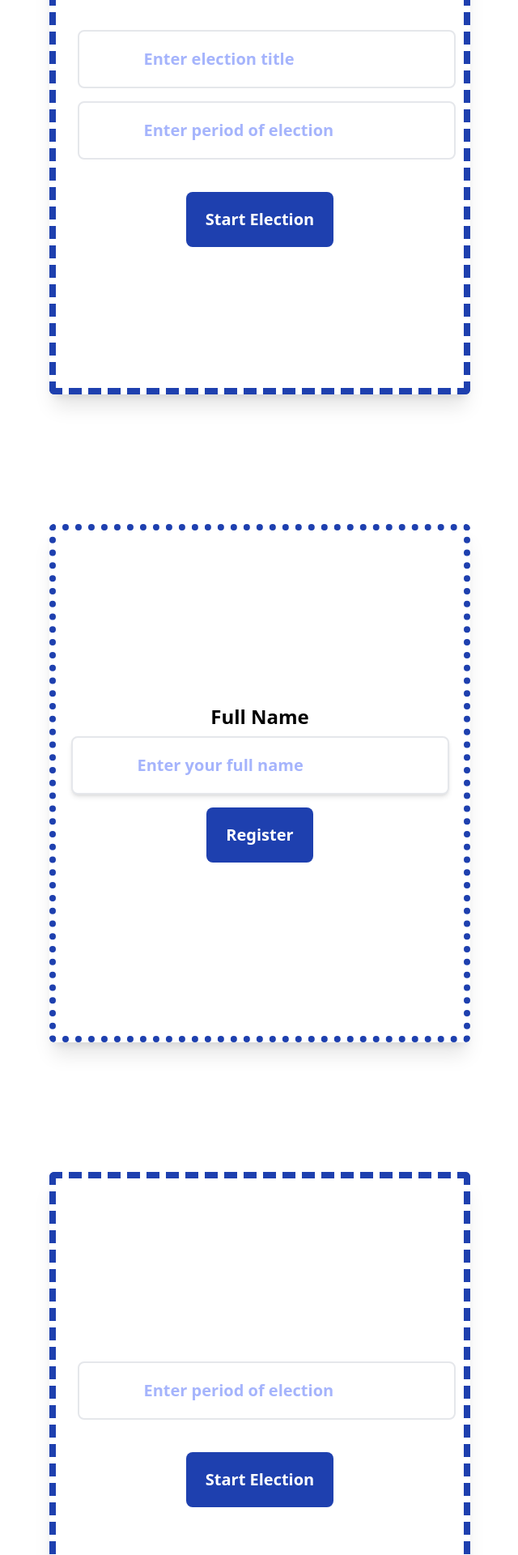
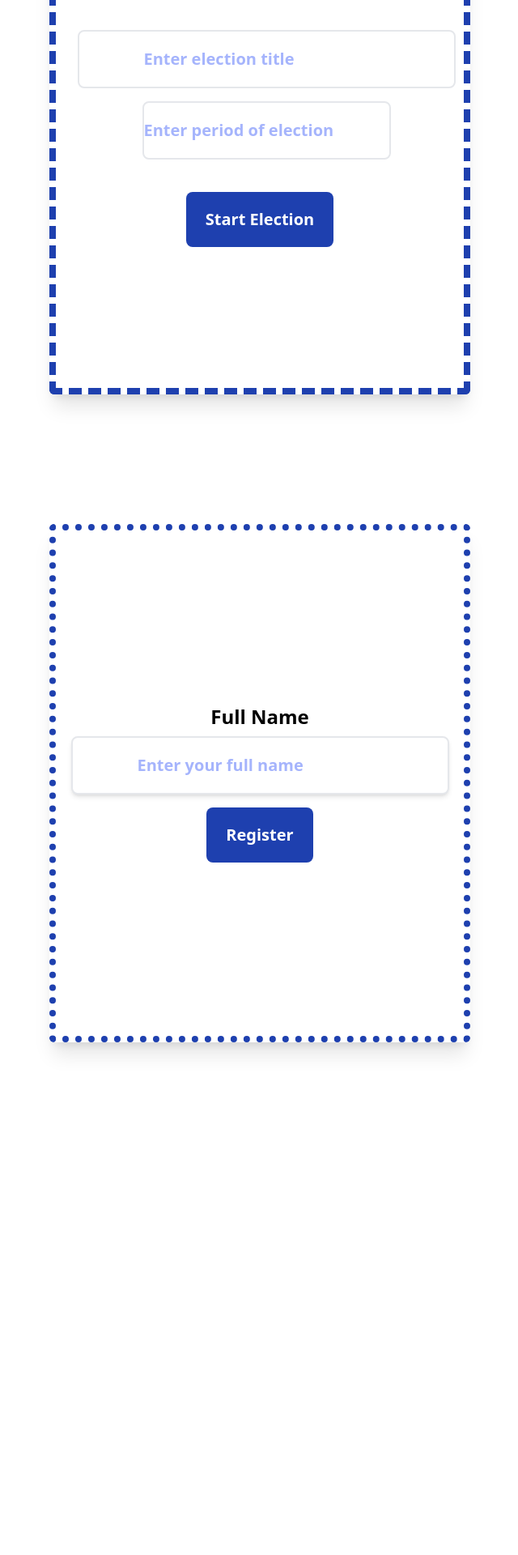
Before and after one commit to Riocodex/Voting-app-frontend, a Next.js app: page / in a window 1280 px wide. Shown: the part 760-2680 px from the top of the page at 81% size, without its empty margins (319-959 px from the left). After the commit the page ends 2167 px from the top, so only its background shows below. Built offline with nearby package versions, Linux system fonts and the light colour scheme.

Commit message:
updated voting.js

```diff
--- a/components/startElection.js
+++ b/components/startElection.js
@@ -105,7 +105,7 @@ const StartElection = (
       <div>
 
         <input
-        class="ml-6 m-2 px-20 py-5 rounded-lg border-gray-200 border-2 text-gray-500 text-xl font-semibold justify-center items-center placeholder-indigo-300"
+        class="ml-6 m-2 px-18 py-5 rounded-lg border-gray-200 border-2 text-gray-500 text-xl font-semibold justify-center items-center placeholder-indigo-300"
         type="text"
         placeholder="Enter period of election"
         onChange={updatePeriod}
--- a/components/voting.js
+++ b/components/voting.js
@@ -2,8 +2,10 @@ import React, { useEffect , useState } from 'react'
 
 import { ethers } from "ethers";
 
-const Voting = () => {
+const Voting = ({isElection}) => {
   return (
+   <div>
+     {isElection ? (
         <div>
         <div className='h-screen flex justify-center items-center py-20 px-20 '>
   <div className='election-back flex flex-col flex justify-center items-center border-green-800 py-20 shadow-xl rounded-md'>
@@ -16,7 +18,7 @@ const Voting = () => {
     <input
     class="ml-6 m-2 px-20 py-5 rounded-lg border-gray-200 border-2 text-gray-500 text-xl font-semibold justify-center items-center placeholder-indigo-300"
     type="text"
-        placeholder="Enter period of election"
+    placeholder="Enter name of Candidate"
     // onChange={updateVotersName}
     />
   </div>
@@ -26,10 +28,14 @@ const Voting = () => {
 
 class="mt-8 bg-blue-800 rounded-lg text-white py-5 px-6 font-bold text-xl mt-2 hover:py-6 hover:px-10 hover:text-2xl"
 >
-    Start Election
+Vote
 </button>
   </div>
 </div>
+</div>
+     ) : (
+        <p></p>
+     )}
    </div>
   )
 }
--- a/pages/index.js
+++ b/pages/index.js
@@ -144,13 +144,8 @@ export default function Home() {
       contractABI={contractABI}
       setCandidateDetails={setCandidateDetails}
       />
-      <Voting/>
+      <Voting isElection={isElection}/>
 
-      <button
-      onClick={viewDetails}
-      >
-        Click to view details
-      </button>
     </div>
   </>
   )
```
Lines whose indentation alone changed are shown as unchanged.
